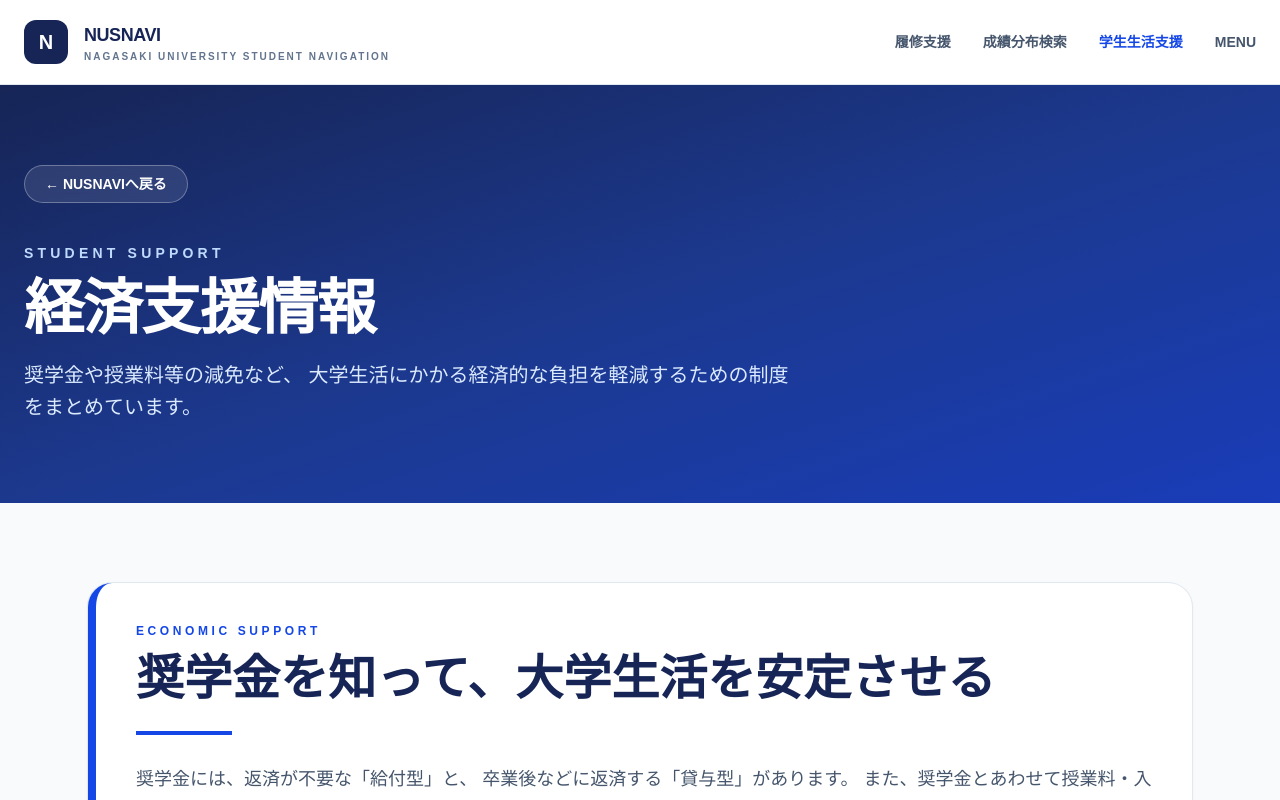
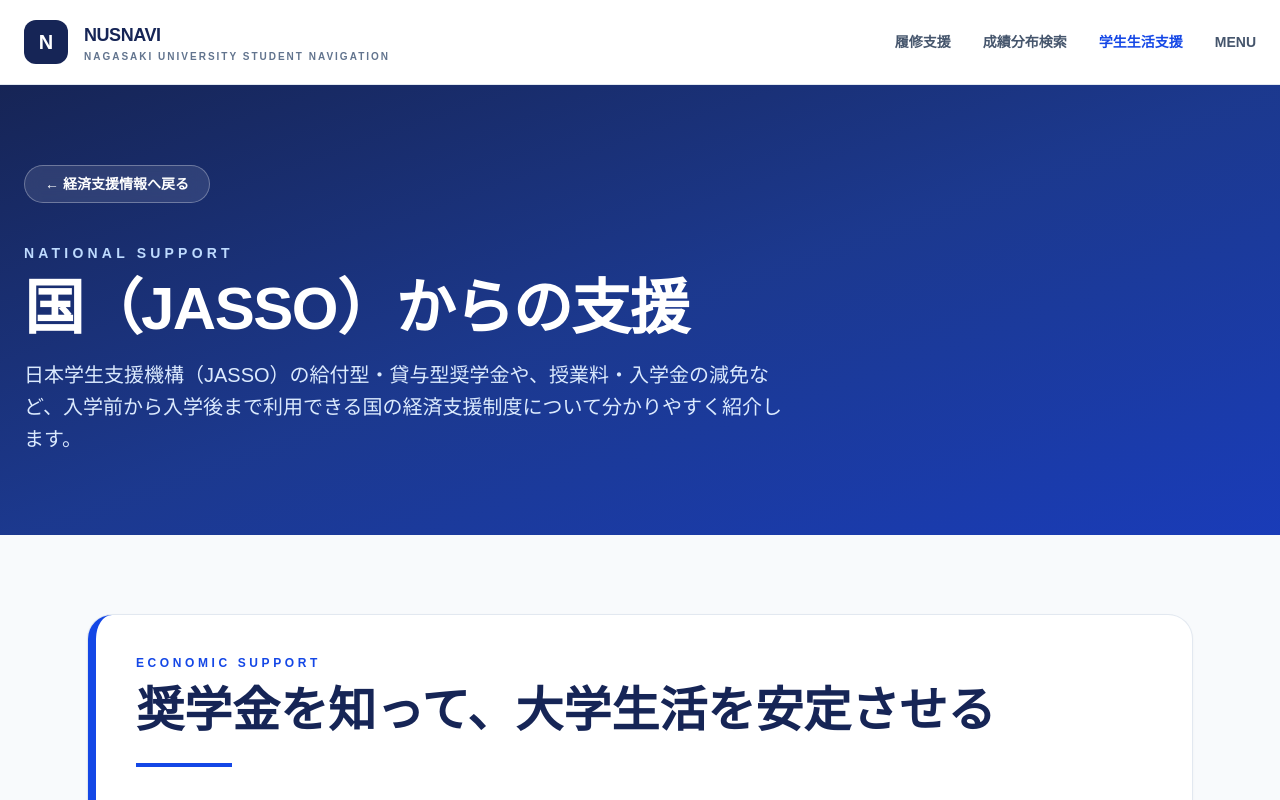
Before and after one commit to Miya300/inazo-clone, a Next.js app: page /student-support/jasso-support in a window 1280 px wide. Shown: the top 800 px of the page. Built offline with nearby package versions, Linux system fonts and the light colour scheme.

Commit message:
経済支援情報ページを更新

```diff
--- a/app/student-support/jasso-support/page.tsx
+++ b/app/student-support/jasso-support/page.tsx
@@ -63,23 +63,22 @@ export default function StudentSupportPage() {
         <div className="mx-auto max-w-7xl px-6 py-16 md:py-20">
 
           <Link
-            href="/"
+            href="/student-support"
             className="inline-flex items-center rounded-full border border-white/30 bg-white/10 px-5 py-2 text-sm font-semibold backdrop-blur transition hover:bg-white/20"
           >
-            ← NUSNAVIへ戻る
+            ← 経済支援情報へ戻る
           </Link>
 
           <p className="mt-10 text-sm font-bold tracking-[0.3em] text-blue-200">
-            STUDENT SUPPORT
+            NATIONAL SUPPORT
           </p>
 
           <h1 className="mt-4 text-4xl font-black tracking-tight md:text-6xl">
-            経済支援情報
+            国（JASSO）からの支援
           </h1>
 
           <p className="mt-5 max-w-3xl text-lg leading-8 text-blue-100 md:text-xl">
-            奨学金や授業料等の減免など、
-            大学生活にかかる経済的な負担を軽減するための制度をまとめています。
+            日本学生支援機構（JASSO）の給付型・貸与型奨学金や、授業料・入学金の減免など、入学前から入学後まで利用できる国の経済支援制度について分かりやすく紹介します。
           </p>
 
         </div>
@@ -1129,12 +1128,12 @@ export default function StudentSupportPage() {
               </h3>
 
               <p className="mt-3 text-sm leading-7 text-slate-700">
-                ・難易度が低いケースがあります。
+                <strong>・難易度が低い。</strong>
                 評定平均3.5以上や学習意欲などによって判断されます。
               </p>
 
               <p className="mt-2 text-sm leading-7 text-red-600">
-                ・自ら学習計画書を提出し、学校の先生と面談する場合があります。
+                ・もしくは、自ら学習計画書を提出し、学校の先生と面談で判断されます。
               </p>
 
             </div>
@@ -1147,7 +1146,7 @@ export default function StudentSupportPage() {
               </h3>
 
               <p className="mt-3 text-sm leading-7 text-slate-700">
-                ・高校時の評定平均3.5以上、
+                <strong>・難易度は中程度。</strong>高校時の評定平均3.5以上、
                 もしくは入学試験上位1/2以上などの基準があります。
               </p>
 
@@ -1169,7 +1168,7 @@ export default function StudentSupportPage() {
               </h3>
 
               <p className="mt-3 text-sm leading-7 text-slate-700">
-                ・学部内GPAが上位1/2以上などの基準があります。
+                <strong>・難易度は高い。</strong>学部内GPAが上位1/2以上などの基準があります。
               </p>
 
               <p className="mt-2 text-sm leading-7 text-slate-700">
```
